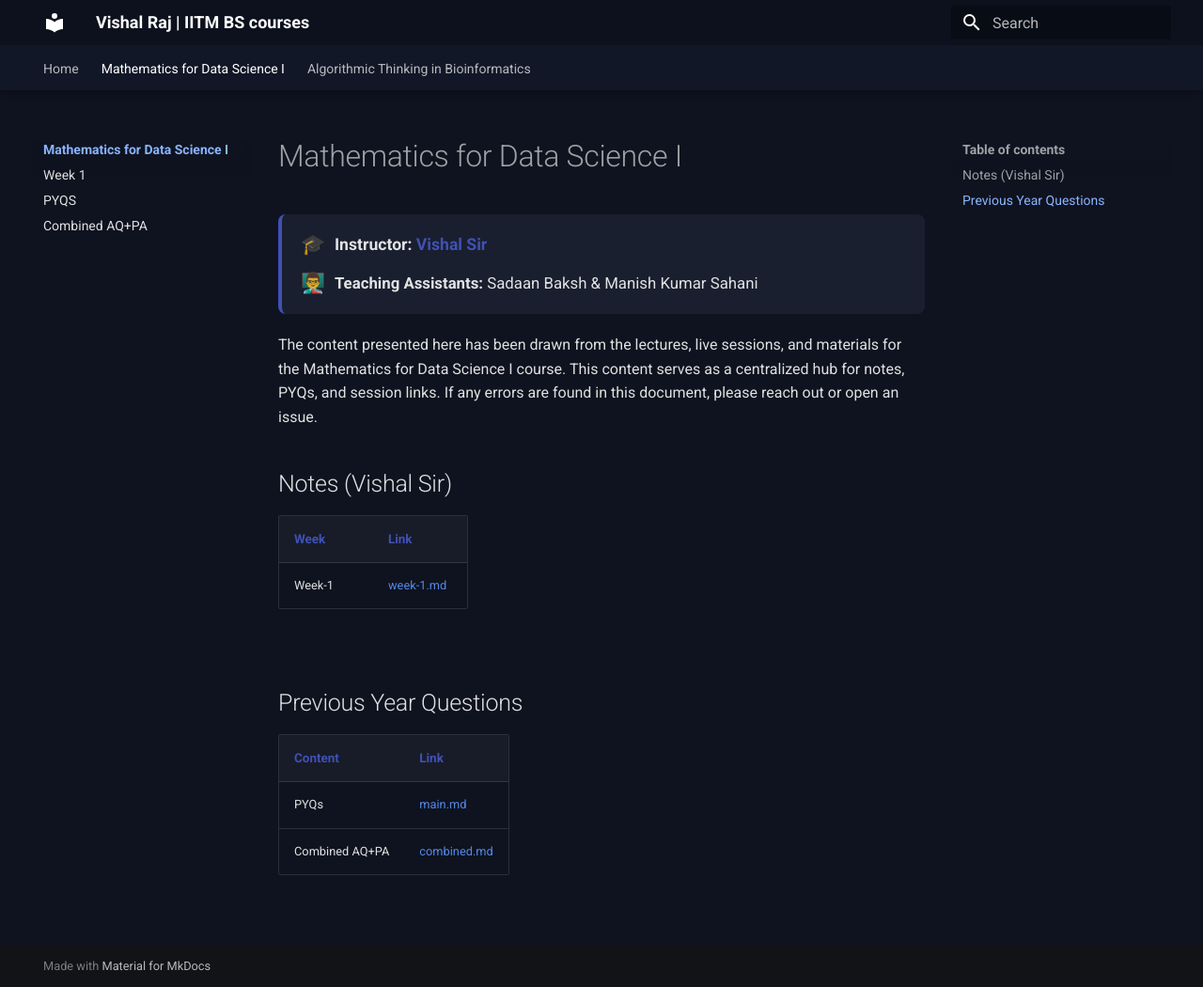
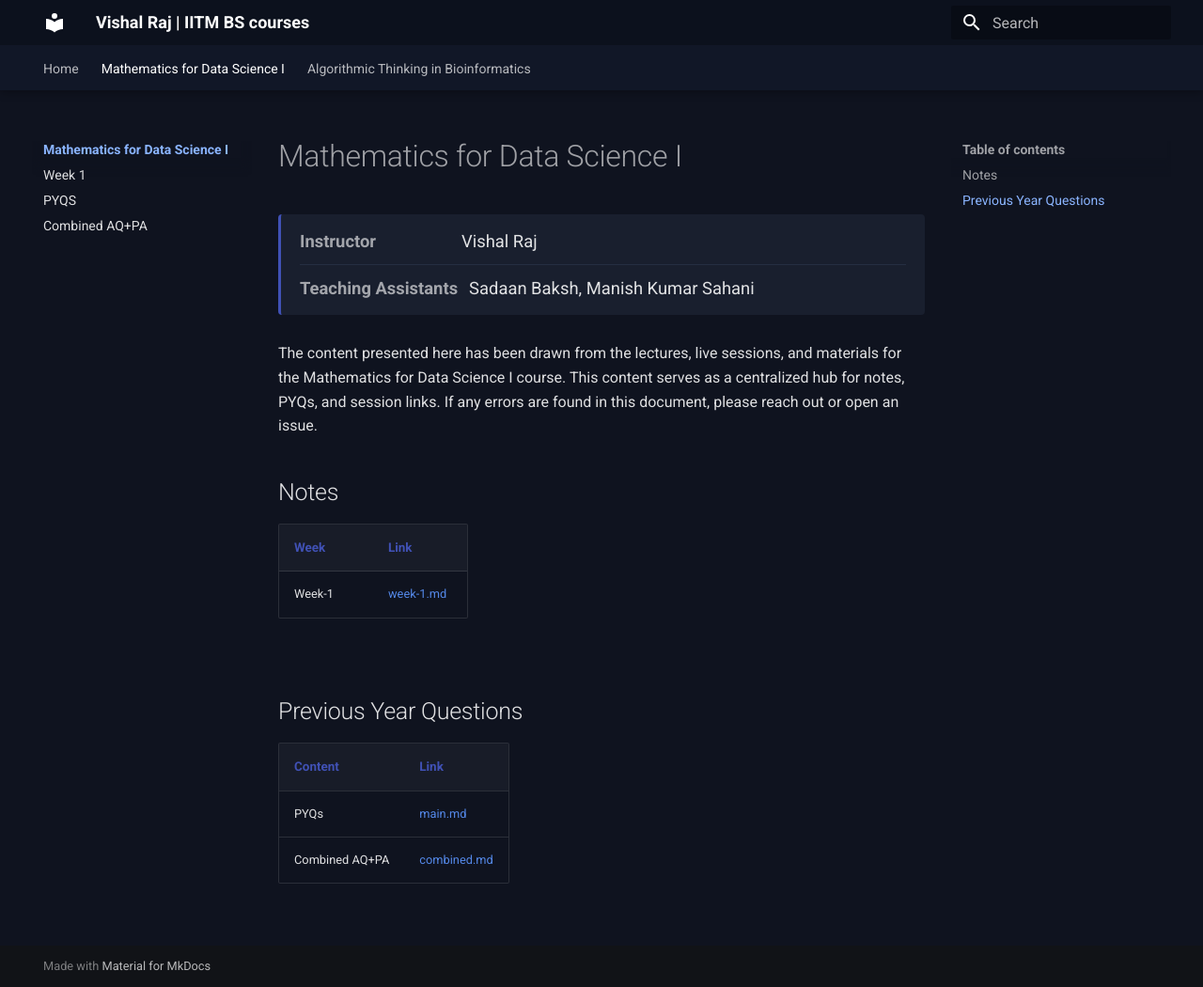
Before and after one commit to VishalRajIITM/maths1iitmbs, an MkDocs documentation site: the page built from docs/courses/maths-ds-1/index.md, in a window 1280 px wide and 1050 px high. Shown: the whole window at 94% size. Built offline with MkDocs 1.6.1 and Material for MkDocs 9.7.7, drawn with Linux system fonts in a browser that asks for light colours.

Commit message:
Give course pages a mature, standard look
Replace the emoji-heavy instructor cards with a plain label/value
metadata block shared across course pages, consolidate the
per-page table styling into the site stylesheet, neutralize the
landing page badge colors (they're category labels, not status
lights), and use "Vishal Raj" consistently instead of "Vishal Sir".

Co-Authored-By: Claude Sonnet 5 <noreply@anthropic.com>

```diff
--- a/docs/courses/maths-ds-1/index.md
+++ b/docs/courses/maths-ds-1/index.md
@@ -1,39 +1,19 @@
 # Mathematics for Data Science I
 
-<div style="background: var(--md-code-bg-color); border-left: 4px solid var(--md-primary-fg-color); padding: 16px 20px; border-radius: 8px; margin: 20px 0;">
-  <div style="margin-bottom: 8px; display: flex; align-items: center;">
-    <span style="font-size: 1.3em; margin-right: 10px;">🎓</span>
-    <span style="font-size: 1.1em;"><strong>Instructor:</strong> <span style="color: var(--md-primary-fg-color); font-weight: 600;">Vishal Sir</span></span>
+<div class="course-meta">
+  <div class="course-meta__row">
+    <span class="course-meta__label">Instructor</span>
+    <span>Vishal Raj</span>
   </div>
-  <div style="display: flex; align-items: center;">
-    <span style="font-size: 1.3em; margin-right: 10px;">👨‍🏫</span>
-    <span style="font-size: 1.05em;"><strong>Teaching Assistants:</strong> Sadaan Baksh &amp; Manish Kumar Sahani</span>
+  <div class="course-meta__row">
+    <span class="course-meta__label">Teaching Assistants</span>
+    <span>Sadaan Baksh, Manish Kumar Sahani</span>
   </div>
 </div>
 
 The content presented here has been drawn from the lectures, live sessions, and materials for the Mathematics for Data Science I course. This content serves as a centralized hub for notes, PYQs, and session links. If any errors are found in this document, please reach out or open an issue.
 
-<style>
-  .md-typeset table:not([class]) {
-    width: 100%;
-    margin-bottom: 2em;
-    border-collapse: collapse;
-  }
-  .md-typeset table:not([class]) th {
-    background-color: rgba(255,255,255,0.04);
-    font-size: 1.05em;
-    color: var(--md-primary-fg-color);
-  }
-  .md-typeset table:not([class]) td,
-  .md-typeset table:not([class]) th {
-    padding: 14px 16px !important;
-  }
-  .md-typeset table:not([class]) tr:hover {
-    background-color: rgba(255,255,255,0.03);
-  }
-</style>
-
-## Notes (Vishal Sir)
+## Notes
 
 | Week | Link |
 | :--- | :--- |
--- a/docs/stylesheets/extra.css
+++ b/docs/stylesheets/extra.css
@@ -106,16 +106,11 @@
   font-weight: 600;
 }
 
-.course-card__badge--live {
-  color: #7ee0a8;
-  background: hsla(150, 60%, 45%, 0.15);
-  border: 1px solid hsla(150, 60%, 45%, 0.35);
-}
-
+.course-card__badge--live,
 .course-card__badge--soon {
-  color: #ffd27e;
-  background: hsla(38, 90%, 55%, 0.15);
-  border: 1px solid hsla(38, 90%, 55%, 0.35);
+  color: #8ab4ff;
+  background: hsla(224, 70%, 55%, 0.14);
+  border: 1px solid hsla(224, 70%, 60%, 0.35);
 }
 
 .course-card__title {
@@ -152,3 +147,63 @@
 .course-card:hover .course-card__cta .arrow {
   transform: translateX(4px);
 }
+
+/* ---------- Course page metadata ---------- */
+
+.course-meta {
+  border-left: 3px solid var(--md-primary-fg-color);
+  background: var(--md-code-bg-color);
+  border-radius: 4px;
+  padding: 4px 20px;
+  margin: 20px 0 28px;
+}
+
+.course-meta__row {
+  display: flex;
+  flex-wrap: wrap;
+  gap: 4px 12px;
+  font-size: 0.92rem;
+  padding: 10px 0;
+}
+
+.course-meta__row + .course-meta__row {
+  border-top: 1px solid hsla(224, 25%, 35%, 0.3);
+}
+
+.course-meta__label {
+  color: var(--md-default-fg-color--light);
+  min-width: 160px;
+  font-weight: 600;
+}
+
+.course-meta__empty {
+  text-align: left;
+  padding: 24px 0 8px;
+  color: var(--md-default-fg-color--light);
+  font-size: 0.95rem;
+  border-top: 1px solid hsla(224, 25%, 35%, 0.3);
+  margin-top: 8px;
+}
+
+/* ---------- Course page tables ---------- */
+
+.md-typeset table:not([class]) {
+  width: 100%;
+  margin-bottom: 2em;
+  border-collapse: collapse;
+}
+
+.md-typeset table:not([class]) th {
+  background-color: rgba(255, 255, 255, 0.04);
+  font-size: 1.05em;
+  color: var(--md-primary-fg-color);
+}
+
+.md-typeset table:not([class]) td,
+.md-typeset table:not([class]) th {
+  padding: 14px 16px !important;
+}
+
+.md-typeset table:not([class]) tr:hover {
+  background-color: rgba(255, 255, 255, 0.03);
+}
```
Also changed, not shown: docs/courses/bioinformatics/index.md (+5 -8 lines).
